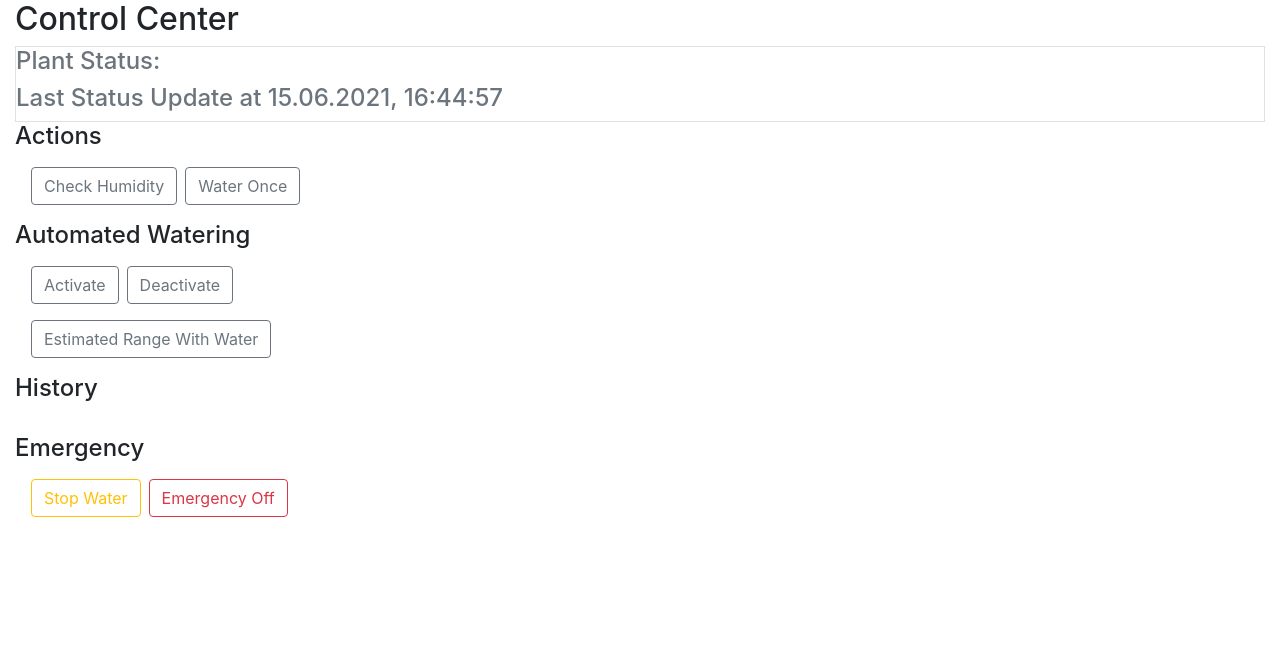
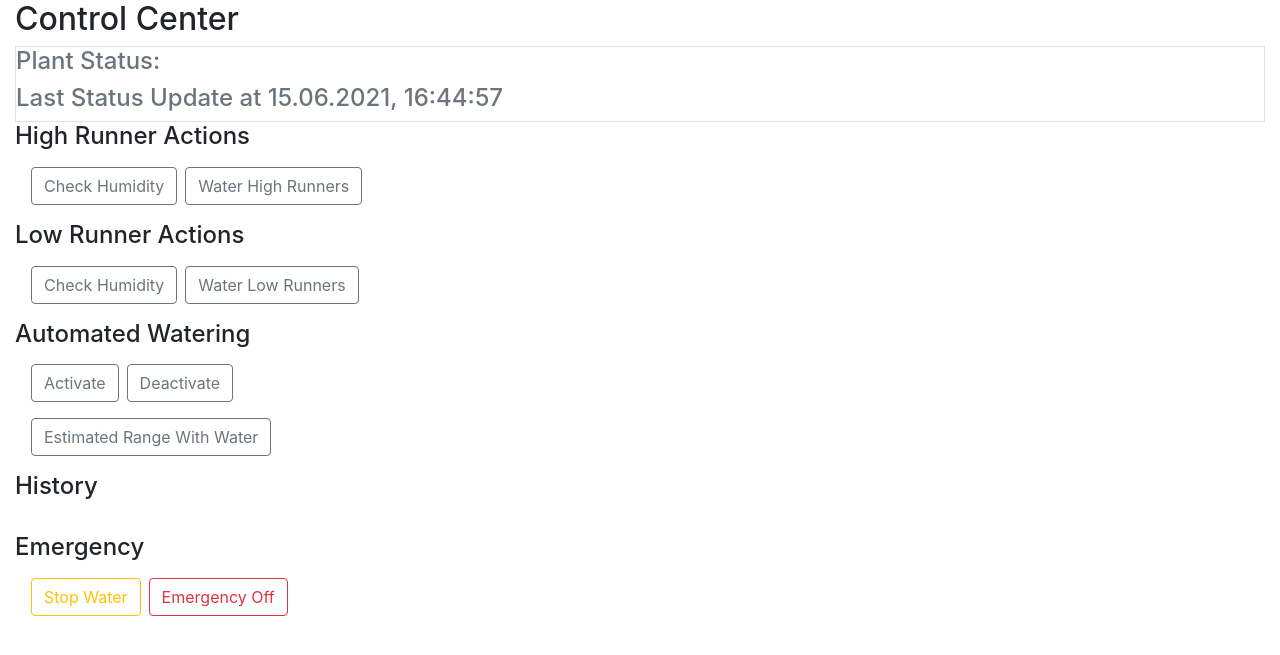
Before and after one commit to LeopoldWalther/Plant_Watering_System, a Flask app: page / in a window 1280 px wide. Shown: the part 56-711 px from the top of the page. Run offline with Flask 2, Linux system fonts and the light colour scheme; some libraries are stand-ins or nearby versions.

Commit message:
feat: Added second moisture sensor and second water pump

```diff
--- a/plant_watering_web_app/routes.py
+++ b/plant_watering_web_app/routes.py
@@ -25,22 +25,23 @@ def index():
     return render_template('dashboard.html', **message)
 
 
-@app.route("/sensor")
-def check_humidity():
-    is_humid = plant_watering_system.get_moisture_status()
+@app.route("/sensor/<plants>")
+def check_humidity(plants):
+    is_humid = plant_watering_system.get_moisture_status(plants)
     if is_humid:
-        text = "I'm a happy plant"
+        text = "{} plants are wet!".format(plants)
     else:
-        text = "Plant is dry, please water!"
+        text = "{} plants are dry, please water!".format(plants)
 
     message = message_template(text=text)
     return render_template('dashboard.html', **message)
 
 
-@app.route("/water_once")
-def pump_water():
-    plant_watering_system.pump_once()
-    message = message_template(text="Watered Once")
+@app.route("/water/<plants>")
+def pump_water(plants):
+    plant_watering_system.pump_once(plants)
+    text = 'Watered {} plants'.format(plants)
+    message = message_template(text=text)
     return render_template('dashboard.html', **message)
 
 
--- a/plant_watering_web_app/templates/dashboard.html
+++ b/plant_watering_web_app/templates/dashboard.html
@@ -36,16 +36,28 @@
             <h4 class="text-muted">Last Status Update at {{time}} </h4>
         </div>
 
-        <h4>Actions</h4>
+        <h4>High Runner Actions</h4>
 
         <div class="row mt-3 ml-2 mb-3">
-            <a href="/sensor">
+            <a href="/sensor/high_runners">
                 <button type="button" class="btn btn-outline-secondary ml-2">Check Humidity</button>
             </a>
-            <a href="/water_once">
-                <button type="button" class="btn btn-outline-secondary ml-2">Water Once</button>
+            <a href="/water/high_runners">
+                <button type="button" class="btn btn-outline-secondary ml-2">Water High Runners</button>
             </a>
         </div>
+
+        <h4>Low Runner Actions</h4>
+
+        <div class="row mt-3 ml-2 mb-3">
+            <a href="/sensor/low_runners">
+                <button type="button" class="btn btn-outline-secondary ml-2">Check Humidity</button>
+            </a>
+            <a href="/water/low_runners">
+                <button type="button" class="btn btn-outline-secondary ml-2">Water Low Runners</button>
+            </a>
+        </div>
+
 
         <h4>Automated Watering</h4>
 
```
Also changed, not shown: plant_watering_web_app/hardware_control.py (+33 -19 lines).
